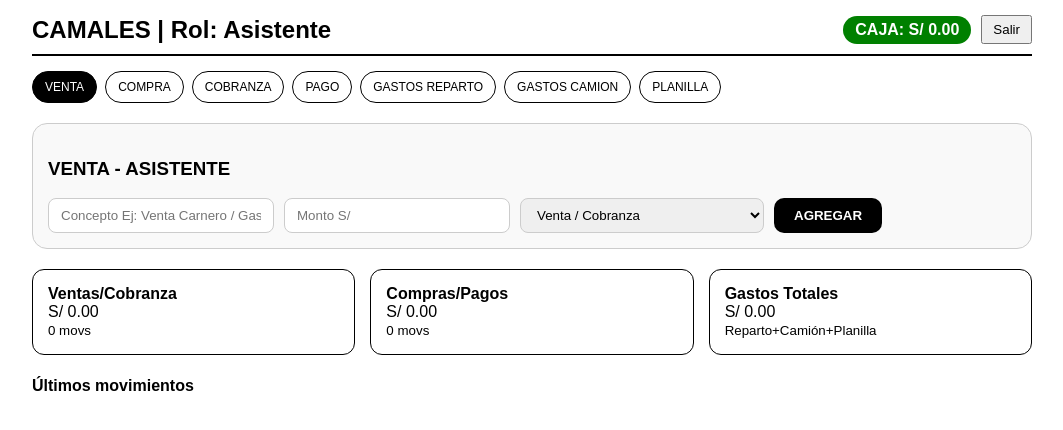
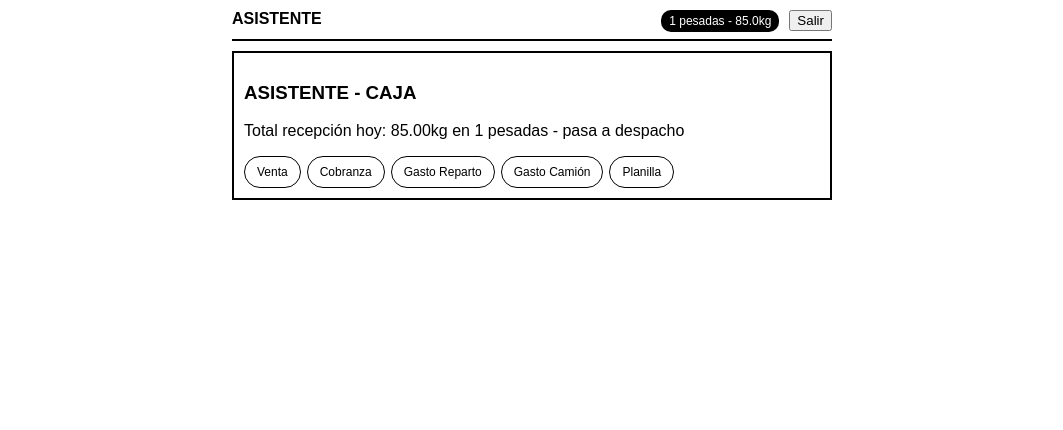
Before and after one commit to alfredoleonardoalfe-png/trescorrales, a Next.js app: page /caja in a window 1280 px wide. Both pictures are taken after a click on the button "ASISTENTE (Compra/Venta)". Shown: the top 430 px of the page, without its empty margins (108-1171 px from the left). Built offline with nearby package versions, Linux system fonts and the light colour scheme.

Commit message:
Update page.js

```diff
--- a/app/caja/page.js
+++ b/app/caja/page.js
@@ -1,91 +1,87 @@
 "use client"
 import { useState } from "react"
 
-export default function CajaCamales() {
+export default function CajaCamales(){
   const [rol, setRol] = useState(null)
-  const [tab, setTab] = useState("venta")
+  const [subTab, setSubTab] = useState("recepcion")
+  // BALANCERO - RECEPCION
+  const [recepciona, setRecepciona] = useState("Alfredo")
+  const [proveedor, setProveedor] = useState("Redondo")
+  const [javas, setJavas] = useState(5)
+  const [bruto, setBruto] = useState("135")
+  const [tara, setTara] = useState("7")
+  const [lista, setLista] = useState([{id:1, prov:"Redondo", bruto:120, javas:5, tara:7, neto:85, quien:"Alfredo"}])
+  // CAJA
   const [ventas, setVentas] = useState([])
-  const [compras, setCompras] = useState([])
-  const [gastos, setGastos] = useState([])
 
-  const [form, setForm] = useState({ concepto: "", monto: "", tipo: "venta" })
+  const b = parseFloat(bruto)||0
+  const t = parseFloat(tara)||0
+  const neto = b - (javas * t)
+  const totalKg = lista.reduce((a,c)=>a+c.neto,0)
 
-  const agregar = () => {
-    if(!form.concepto || !form.monto) return
-    const item = { id: Date.now(), concepto: form.concepto, monto: parseFloat(form.monto), fecha: new Date().toLocaleString() }
-    if(form.tipo === "venta") setVentas([...ventas, item])
-    if(form.tipo === "compra") setCompras([...compras, item])
-    if(form.tipo === "gasto") setGastos([...gastos, item])
-    setForm({ concepto: "", monto: "", tipo: form.tipo })
+  const guardarPesada = () => {
+    if(neto<=0) return alert("Peso incorrecto")
+    setLista([...lista, {id:Date.now(), prov:proveedor, bruto:b, javas, tara:t, neto, quien:recepciona}])
+    setBruto("")
   }
-
-  const totalVentas = ventas.reduce((a,b)=>a+b.monto,0)
-  const totalCompras = compras.reduce((a,b)=>a+b.monto,0)
-  const totalGastos = gastos.reduce((a,b)=>a+b.monto,0)
-  const caja = totalVentas - totalCompras - totalGastos
 
   if(!rol){
     return(
-      <div style={{padding:40, fontFamily:'Arial', textAlign:'center', maxWidth:500, margin:'0 auto'}}>
-        <h1 style={{fontWeight:900}}>TRES CORRALES - CAMALES</h1>
+      <div style={{padding:30, fontFamily:'Arial', maxWidth:500, margin:'0 auto', textAlign:'center'}}>
+        <h1 style={{fontWeight:900}}>TRES CORRALES -<br/>CAMALES</h1>
         <p>Ingresa tu rol para continuar</p>
-        <div style={{display:'grid', gap:15, marginTop:20}}>
-          <button onClick={()=>setRol('Asistente')} style={btn}>ASISTENTE (Compra/Venta)</button>
-          <button onClick={()=>setRol('Vendedor')} style={btn}>VENDEDOR (Ventas/Cobranza)</button>
-          <button onClick={()=>setRol('Despachador')} style={{...btn, background:'#222'}}>DESPACHADOR (Gastos/Planilla)</button>
+        <div style={{display:'grid', gap:12, marginTop:20}}>
+          <button onClick={()=>setRol('ASISTENTE')} style={btn}>ASISTENTE (Compra/Venta)</button>
+          <button onClick={()=>setRol('VENDEDOR')} style={btn}>VENDEDOR (Ventas/Cobranza)</button>
+          <button onClick={()=>setRol('DESPACHADOR')} style={btn}>DESPACHADOR (Gastos/Planilla)</button>
+          <button onClick={()=>setRol('BALANCERO')} style={{...btn, background:'#006400', border:'2px solid gold'}}>BALANCERO (Recepción y Despacho)</button>
         </div>
-        <a href="/" style={{display:'block', marginTop:20}}>← Volver a portada</a>
       </div>
     )
   }
 
   return(
-    <div style={{padding:15, fontFamily:'Arial', maxWidth:1000, margin:'0 auto'}}>
-      <div style={{display:'flex', justifyContent:'space-between', alignItems:'center', borderBottom:'2px solid black', paddingBottom:10}}>
-        <h2 style={{margin:0}}>CAMALES | Rol: {rol}</h2>
-        <div style={{display:'flex', gap:10, alignItems:'center'}}>
-          <div style={{background: caja>=0?'green':'red', color:'white', padding:'5px 12px', borderRadius:20, fontWeight:'bold'}}>CAJA: S/ {caja.toFixed(2)}</div>
-          <button onClick={()=>setRol(null)} style={{padding:'5px 10px'}}>Salir</button>
-        </div>
+    <div style={{fontFamily:'Arial', maxWidth:600, margin:'0 auto', padding:10}}>
+      <div style={{display:'flex', justifyContent:'space-between', borderBottom:'2px solid black', paddingBottom:8}}>
+        <b>{rol}</b><div><span style={{background:'black', color:'white', padding:'4px 8px', borderRadius:10, fontSize:12, marginRight:10}}>{lista.length} pesadas - {totalKg.toFixed(1)}kg</span><button onClick={()=>setRol(null)}>Salir</button></div>
       </div>
 
-      <div style={{display:'flex', gap:8, marginTop:15, flexWrap:'wrap'}}>
-        {["venta","compra","cobranza","pago","gastos_reparto","gastos_camion","planilla"].map(t=>(
-          <button key={t} onClick={()=>setTab(t)} style={{padding:'8px 12px', borderRadius:20, border:'1px solid black', background: tab===t ? 'black':'white', color: tab===t ? 'white':'black', fontSize:12, textTransform:'uppercase'}}>{t.replace('_',' ')}</button>
-        ))}
-      </div>
+      {rol==='BALANCERO' && (
+        <div style={{display:'flex', gap:6, marginTop:10}}>
+          <button onClick={()=>setSubTab('recepcion')} style={{flex:1, padding:10, background: subTab==='recepcion'?'black':'white', color: subTab==='recepcion'?'white':'black', border:'2px solid black', fontWeight:'bold'}}>RECEPCIÓN</button>
+          <button onClick={()=>setSubTab('despacho')} style={{flex:1, padding:10, background: subTab==='despacho'?'black':'white', color: subTab==='despacho'?'white':'black', border:'2px solid black', fontWeight:'bold'}}>DESPACHO</button>
+        </div>
+      )}
 
-      <div style={{marginTop:20, border:'1px solid #ccc', padding:15, borderRadius:15, background:'#f9f9f9'}}>
-        <h3 style={{textTransform:'uppercase'}}>{tab} - {rol}</h3>
-        <div style={{display:'flex', gap:10, flexWrap:'wrap'}}>
-          <input placeholder="Concepto Ej: Venta Carnero / Gasolina / Pago" value={form.concepto} onChange={e=>setForm({...form, concepto:e.target.value})} style={input}/>
-          <input placeholder="Monto S/" type="number" value={form.monto} onChange={e=>setForm({...form, monto:e.target.value})} style={{...input, width:120}}/>
-          <select value={form.tipo} onChange={e=>setForm({...form, tipo:e.target.value})} style={input}>
-            <option value="venta">Venta / Cobranza</option>
-            <option value="compra">Compra / Pago</option>
-            <option value="gasto">Gasto Reparto / Camión / Planilla</option>
-          </select>
-          <button onClick={agregar} style={{...btn, padding:'8px 20px'}}>AGREGAR</button>
+      {(rol==='BALANCERO' && subTab==='recepcion') && (
+        <>
+        <div style={{border:'2px solid black', padding:10, marginTop:10, display:'flex', gap:10}}><b>Recepciona:</b><input value={recepciona} onChange={e=>setRecepciona(e.target.value)} style={{border:'2px solid black', padding:6, flex:1, fontWeight:'bold'}}/></div>
+        <div style={{border:'2px solid black', padding:10, marginTop:10}}>
+          <label>Proveedor:</label><select value={proveedor} onChange={e=>setProveedor(e.target.value)} style={{width:'100%', border:'2px solid black', padding:12, marginTop:5}}><option>Redondo</option><option>Garcia</option><option>Torres</option><option>Otro</option></select>
+          <label style={{marginTop:10, display:'block'}}>Cantidad de Javas:</label><div style={{display:'flex', gap:5, marginTop:5}}>{[1,2,3,4,5].map(n=><button key={n} onClick={()=>setJavas(n)} style={{flex:1, padding:12, border:'2px solid black', background:javas===n?'black':'white', color:javas===n?'white':'black', fontWeight:'bold'}}>{n}</button>)}</div>
+          <div style={{display:'flex', marginTop:10}}><div style={{flex:1}}><label>Bruto:</label><input type="number" value={bruto} onChange={e=>setBruto(e.target.value)} style={{width:'100%', border:'2px solid black', padding:12, fontSize:22, fontWeight:'bold'}}/></div><div style={{flex:1}}><label>Tara x Java:</label><input type="number" value={tara} onChange={e=>setTara(e.target.value)} style={{width:'100%', border:'2px solid black', padding:12, fontSize:22, fontWeight:'bold', borderLeft:'none'}}/></div></div>
+          <div style={{background:'#d4edda', border:'2px solid green', textAlign:'center', padding:10, marginTop:10}}>{b}kg - ({javas} x {t}kg) = {(javas*t).toFixed(2)}kg tara<br/>Neto:<br/><span style={{fontSize:36, fontWeight:900}}>{neto.toFixed(2)} kg</span></div>
+          <button onClick={guardarPesada} style={{width:'100%', background:'black', color:'white', padding:15, fontWeight:'bold', fontSize:18, marginTop:10}}>GUARDAR 🔒 Y SIGUIENTE ➡️</button>
         </div>
-      </div>
+        <div style={{border:'2px solid black', padding:10, marginTop:10}}>
+          <h3>👁️ VISTA PREVIA EN SECUENCIA</h3>
+          <div style={{background:'black', color:'white', padding:8, display:'flex', justifyContent:'space-between', fontWeight:'bold'}}><span>Pesadas: {lista.length}</span><span>Javas: {lista.reduce((a,c)=>a+c.javas,0)}</span><span>{totalKg.toFixed(2)} kg</span></div>
+          {lista.slice().reverse().map(p=><div key={p.id} style={{border:'1px solid #ccc', padding:8, marginTop:6, display:'flex', justifyContent:'space-between'}}><div>#{p.id.toString().slice(-2)} - {p.javas}j x {p.tara}kg - {p.quien}<br/>{p.bruto}kg - {p.javas*p.tara}kg = <b>{p.neto}kg</b></div><div style={{color:'red', fontWeight:'bold'}}>{p.neto} kg<br/><small style={{color:'black'}}>🔒 BLOQUEADO</small></div></div>)}
+        </div>
+        </>
+      )}
 
-      <div style={{display:'grid', gridTemplateColumns:'1fr 1fr 1fr', gap:15, marginTop:20}}>
-        <div style={card}><b>Ventas/Cobranza</b><br/>S/ {totalVentas.toFixed(2)}<br/><small>{ventas.length} movs</small></div>
-        <div style={card}><b>Compras/Pagos</b><br/>S/ {totalCompras.toFixed(2)}<br/><small>{compras.length} movs</small></div>
-        <div style={card}><b>Gastos Totales</b><br/>S/ {totalGastos.toFixed(2)}<br/><small>Reparto+Camión+Planilla</small></div>
-      </div>
-
-      <div style={{marginTop:20}}>
-        <h4>Últimos movimientos</h4>
-        {[...ventas, ...compras, ...gastos].sort((a,b)=>b.id-a.id).slice(0,10).map(m=>(
-          <div key={m.id} style={{display:'flex', justifyContent:'space-between', borderBottom:'1px solid #eee', padding:'8px 0'}}>
-            <span>{m.concepto} - {m.fecha}</span><b>S/ {m.monto}</b>
+      {(rol==='BALANCERO' && subTab==='despacho') || rol==='ASISTENTE' || rol==='VENDEDOR' || rol==='DESPACHADOR' ? (
+        rol!=='BALANCERO' || subTab==='despacho' ? (
+          <div style={{border:'2px solid black', padding:10, marginTop:10}}>
+            <h3>{rol} - {rol==='BALANCERO' ? 'DESPACHO' : 'CAJA'}</h3>
+            <p>Total recepción hoy: {totalKg.toFixed(2)}kg en {lista.length} pesadas - pasa a despacho</p>
+            <div style={{display:'flex', gap:6, flexWrap:'wrap'}}><button style={miniBtn}>Venta</button><button style={miniBtn}>Cobranza</button><button style={miniBtn}>Gasto Reparto</button><button style={miniBtn}>Gasto Camión</button><button style={miniBtn}>Planilla</button></div>
           </div>
-        ))}
-      </div>
+        ) : null
+      ) : null}
     </div>
   )
 }
-const btn = {background:'black', color:'white', padding:'12px', borderRadius:10, border:'none', fontWeight:'bold', cursor:'pointer'}
-const input = {padding:'8px 12px', borderRadius:8, border:'1px solid #ccc', minWidth:200}
-const card = {border:'1px solid black', padding:15, borderRadius:12, background:'white'}
+const btn = {background:'black', color:'white', padding:'15px', borderRadius:12, border:'none', fontWeight:'bold', fontSize:13, cursor:'pointer'}
+const miniBtn = {padding:'8px 12px', border:'1px solid black', background:'white', borderRadius:20, fontSize:12}
```
